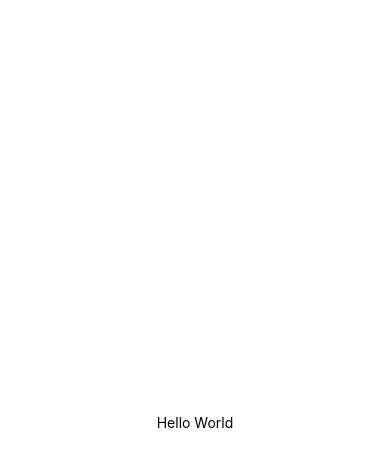
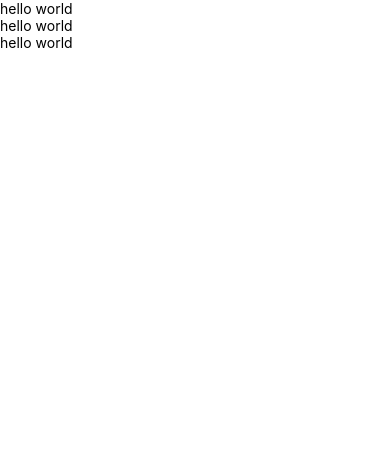
Before and after one commit to Kim-hyeoksu/my_reactnative_app, a React Native app: screen / in a window 390 px wide. Shown: the top 466 px of the page. Built offline with nearby package versions, Linux system fonts and the light colour scheme.

Commit message:
View, Text

```diff
--- a/App.tsx
+++ b/App.tsx
@@ -6,49 +6,26 @@
  */
 
 import React, {Component, useState} from 'react';
-import {View, Text, StyleSheet, TextInput} from 'react-native';
+import {View, Text, StyleSheet} from 'react-native';
 import PropsChild from './propsChild'
 const App = () => {
-
-  const [sampleText, setSampleText] = useState('Hello World')
-  const [sampleBoolean, setSampleBoolean] = useState(true)
-  const [sampleNum, setSampleNum] = useState(0)
-
-  const inputText = () => {
-    return sampleBoolean ? (
-    <Text>sampleBoolean is true</Text>
-    ) : (
-    <Text>sampleBoolean is false</Text>
-    )
-  }
-
-  const changeState = () => {
-    if (!sampleBoolean) {
-      setSampleText('Text Changed!')
-      setSampleBoolean(true)
-    } else {
-      setSampleText('Hello World')
-      setSampleBoolean(false)
-    }
-  }
-
-  const onAdd = () => {
-    setSampleNum(prevSampleNum => prevSampleNum + 1)
-  }
   return (
-    <View style={styles.background}>
-      <PropsChild sampleText={sampleText} changeState={changeState}/>
+    <View>
+      <View>
+        <Text>hello world</Text>
+      </View>
+      <View>
+        <Text>hello world</Text>
+      </View>
+      <View>
+        <Text>hello world</Text>
+      </View>
     </View>
   )
 }
 
 
 const styles = StyleSheet.create({
-  background: {
-    flex: 1,
-    backgroundColor: '#fff',
-    alignItems: 'center',
-    justifyContent: 'center'
-  }
+
 })
 export default App;
```
